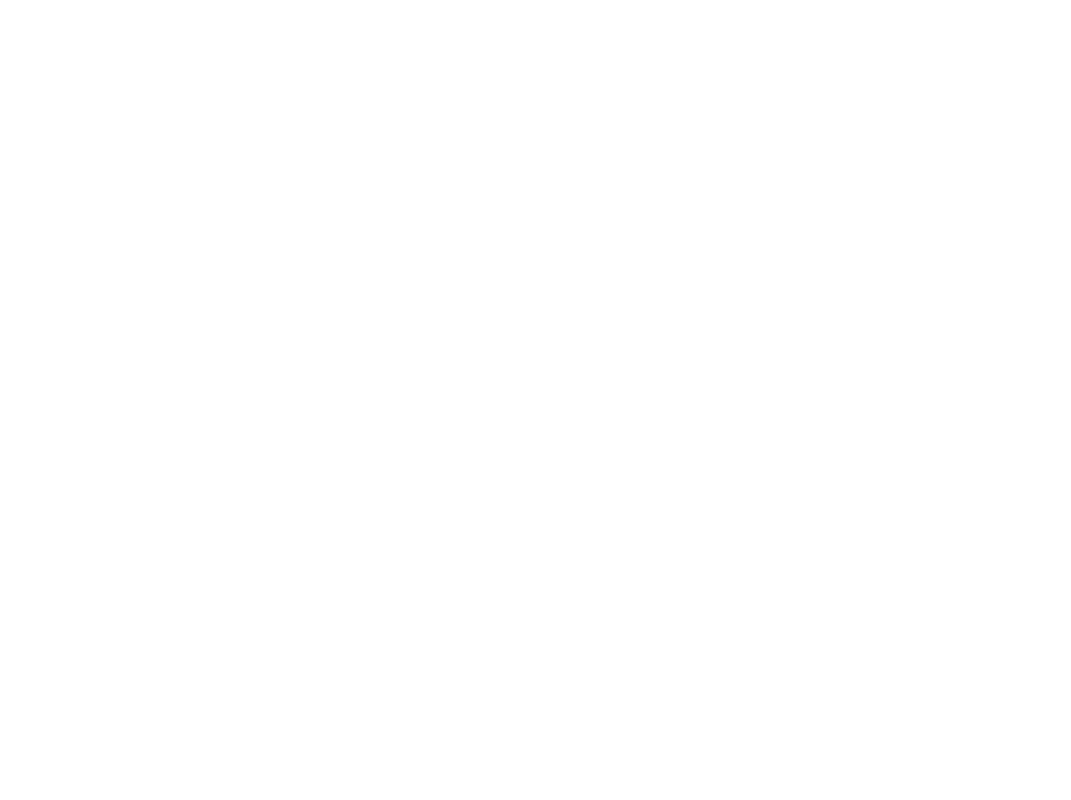
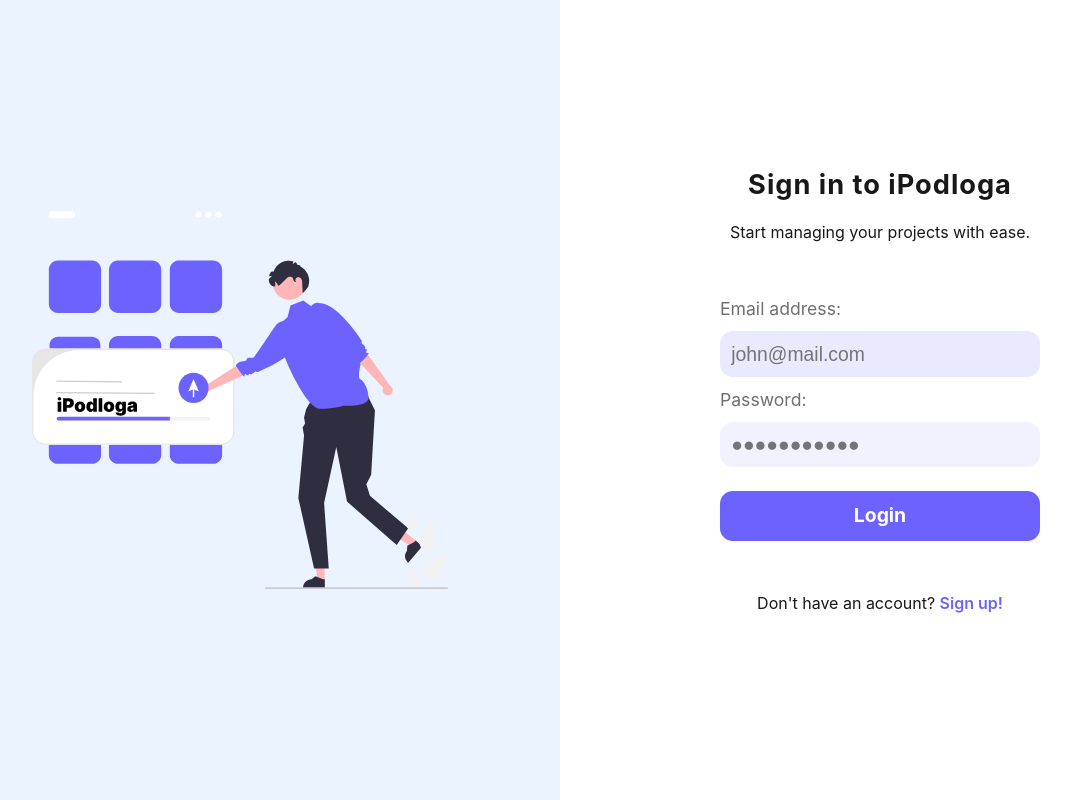
Before and after one commit to vvooki/ipodloga-frontend, a React (Create React App) app: page /login in a window 1280 px wide. Before the commit this address had no page. Shown: the whole page, without its empty margins (80-1151 px from the left). Built offline with nearby package versions, Linux system fonts and the light colour scheme.

Commit message:
Added login screen layout

```diff
--- a/src/App.js
+++ b/src/App.js
@@ -7,6 +7,7 @@
   return (
     <BrowserRouter>
       <Routes>
+        <Route path="/login" element={<Login />} />
         <Route path="/" element={<SharedLayout />}>
           <Route index element={<Home />} />
           <Route path="/home" element={<Home />} />
--- a/src/index.css
+++ b/src/index.css
@@ -21,6 +21,8 @@
   --clr-grey-200: #e6e6e6;
   --clr-grey-250: #c5c5c5;
   --clr-grey-300: #707070;
+  --clr-grey-400: #3f3f3f;
+  --clr-grey-500: #272727;
 
   /* fonts  */
   --small-text: 0.875rem;
--- a/src/pages/Login.jsx
+++ b/src/pages/Login.jsx
@@ -1,9 +1,45 @@
 import React from 'react';
-
+import illustration from './../images/login-illustration.svg';
+import './css/Login.css';
 const Login = () => {
   return (
     <section className="login-section">
-      <h1>LOGIN PAGE</h1>
+      <div className="illustration-container">
+        <img src={illustration} alt="login illustration" />
+      </div>
+      <div className="login-container">
+        <div className="login-text">
+          <h2>Sign in to iPodloga</h2>
+          <p>Start managing your projects with ease.</p>
+        </div>
+        <form action="" method="post">
+          <div>
+            <label htmlFor="email">Email address:</label>
+            <input
+              type="email"
+              name="email"
+              id="email"
+              placeholder="john@mail.com"
+              autoFocus
+            />
+          </div>
+          <div>
+            <label htmlFor="password">Password:</label>
+            <input
+              type="password"
+              name="password"
+              id="password"
+              placeholder="&#9679;&#9679;&#9679;&#9679;&#9679;&#9679;&#9679;&#9679;&#9679;&#9679;&#9679;"
+            />
+          </div>
+          <button type="submit">Login</button>
+        </form>
+        <a href="">
+          <p>
+            Don't have an account? <span>Sign up!</span>
+          </p>
+        </a>
+      </div>
     </section>
   );
 };
--- /dev/null
+++ b/src/pages/css/Login.css
@@ -0,0 +1,92 @@
+.login-section {
+  display: grid;
+  grid-auto-flow: column;
+  grid-template-columns: 1fr 1fr;
+  height: 100vh;
+}
+.illustration-container {
+  display: grid;
+  place-items: center;
+  background-color: #eaf3ff;
+}
+
+.illustration-container img {
+  width: 65%;
+  height: auto;
+}
+
+.login-text {
+  text-align: center;
+}
+
+.login-text h2 {
+  font-weight: 700;
+}
+.login-container {
+  display: flex;
+  justify-content: center;
+  align-items: center;
+  flex-direction: column;
+  gap: 2rem;
+}
+
+.login-container form {
+  display: flex;
+  flex-direction: column;
+  width: 50%;
+  font-size: 1.1em;
+  gap: 0.5rem;
+}
+
+.login-container label {
+  color: var(--clr-grey-300);
+  font-size: 1em;
+  margin-bottom: 0.4rem;
+}
+
+.login-container form div {
+  display: grid;
+}
+
+.login-container form input {
+  background-color: #f2f2ff;
+  border: none;
+  font-size: 1.1em;
+  padding: 0.7rem;
+  border-radius: 0.8rem;
+  color: var(--clr-grey-400);
+}
+
+.login-container form input:focus {
+  outline: none;
+  background-color: #eaeaff;
+  color: var(--clr-grey-500);
+}
+
+.login-container form button {
+  margin-top: 1rem;
+  background-color: var(--clr-primary-purple);
+  border: none;
+  font-size: 1.1em;
+  padding: 0.5rem;
+  border-radius: 0.8rem;
+  color: var(--clr-primary-white);
+  text-align: center;
+  font-weight: 700;
+  transition: 150ms ease-in-out;
+}
+
+.login-container form button:hover {
+  background-color: var(--clr-primary-purple-dark);
+}
+
+.login-container > p {
+  margin: 0;
+  color: var(--clr-grey-300);
+  font-size: 1em;
+}
+
+p > span {
+  color: var(--clr-primary-purple);
+  font-weight: 600;
+}
```
Also changed, not shown: src/images/login-illustration.svg (added), 1 other file (tests, documents, lock files or other folders).
